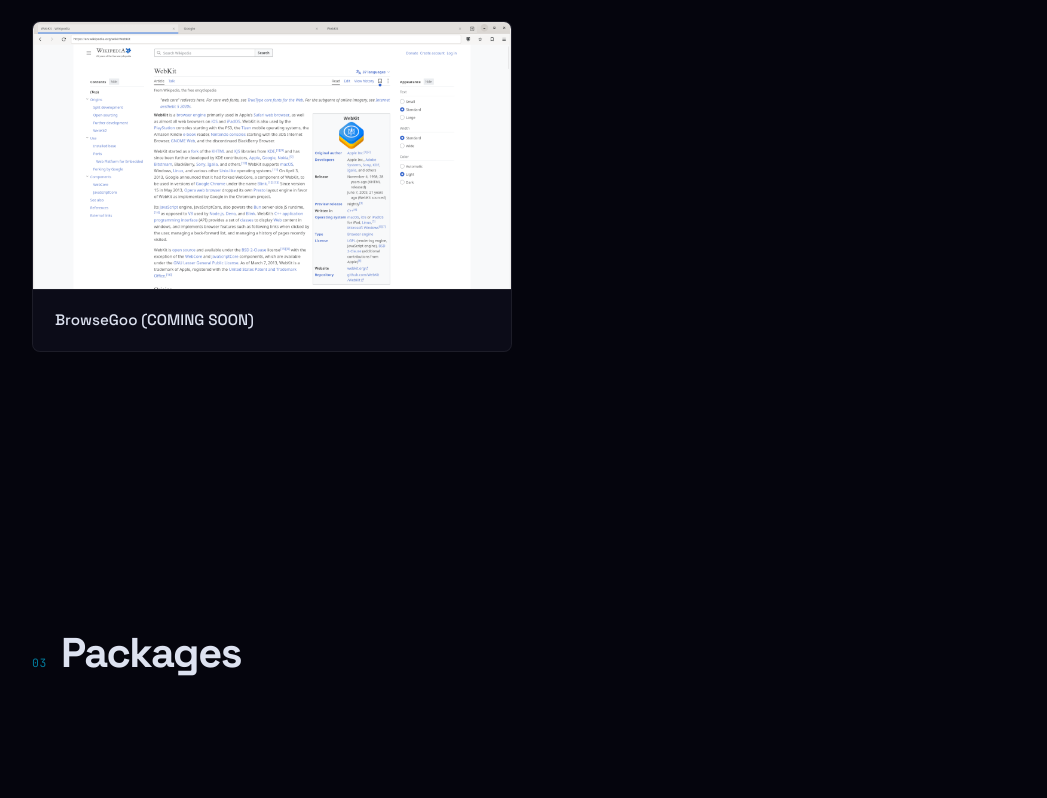
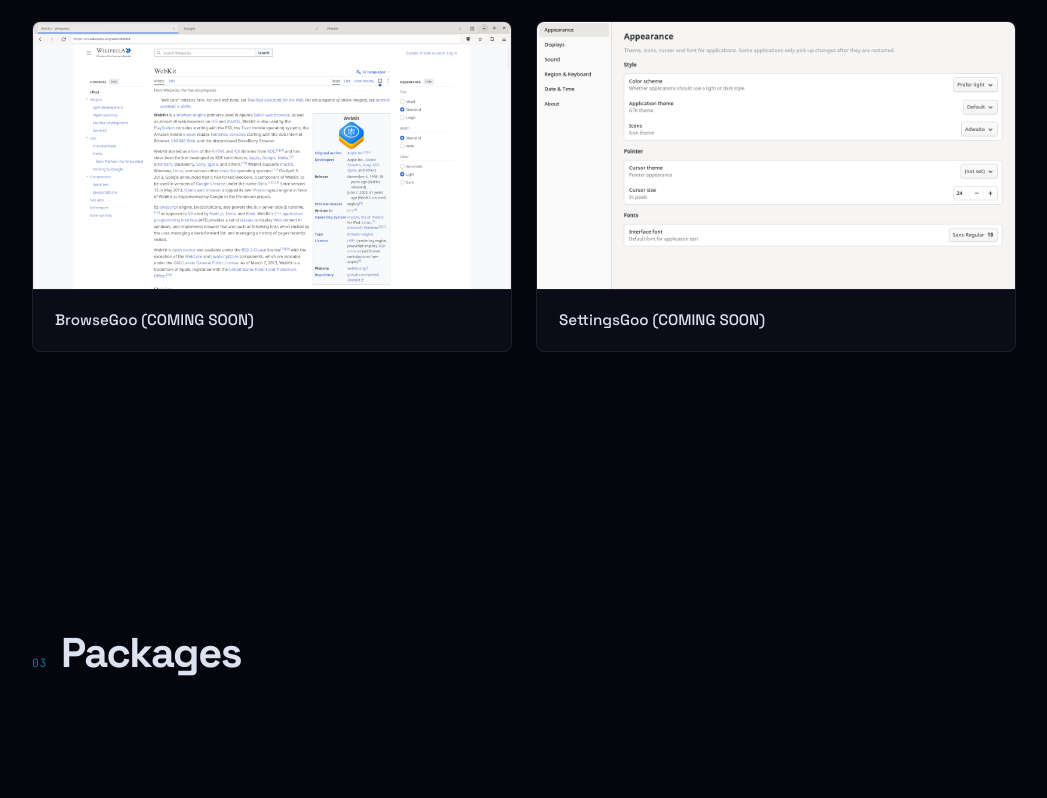
Before and after one commit to aisloperator/aisloperator.github.io, a plain HTML site: page docs/index.html in a window 1280 px wide. Shown: the part 3450-4248 px from the top of the page, without its empty margins (76-1123 px from the left). Drawn offline with Linux system fonts and the light colour scheme; no server answers; animation ran at ten frames a second.

Commit message:
Add SettingsGoo (coming soon) gallery entry
Co-Authored-By: Claude Opus 5.5 <noreply@anthropic.com>

```diff
--- a/docs/index.html
+++ b/docs/index.html
@@ -277,6 +277,17 @@
             </div>
           </div>
 
+          <div class="gallery-card reveal">
+            <div class="gallery-img-link">
+              <img src="settingsgoo.png" alt="SettingsGoo screenshot" class="gallery-img">
+            </div>
+            <div class="gallery-info">
+              <h3 class="gallery-title">SettingsGoo (COMING SOON)</h3>
+              <div class="gallery-links">
+              </div>
+            </div>
+          </div>
+
         </div>
         </div>
       </div>
```
Also changed, not shown: docs/settingsgoo.png (added).
